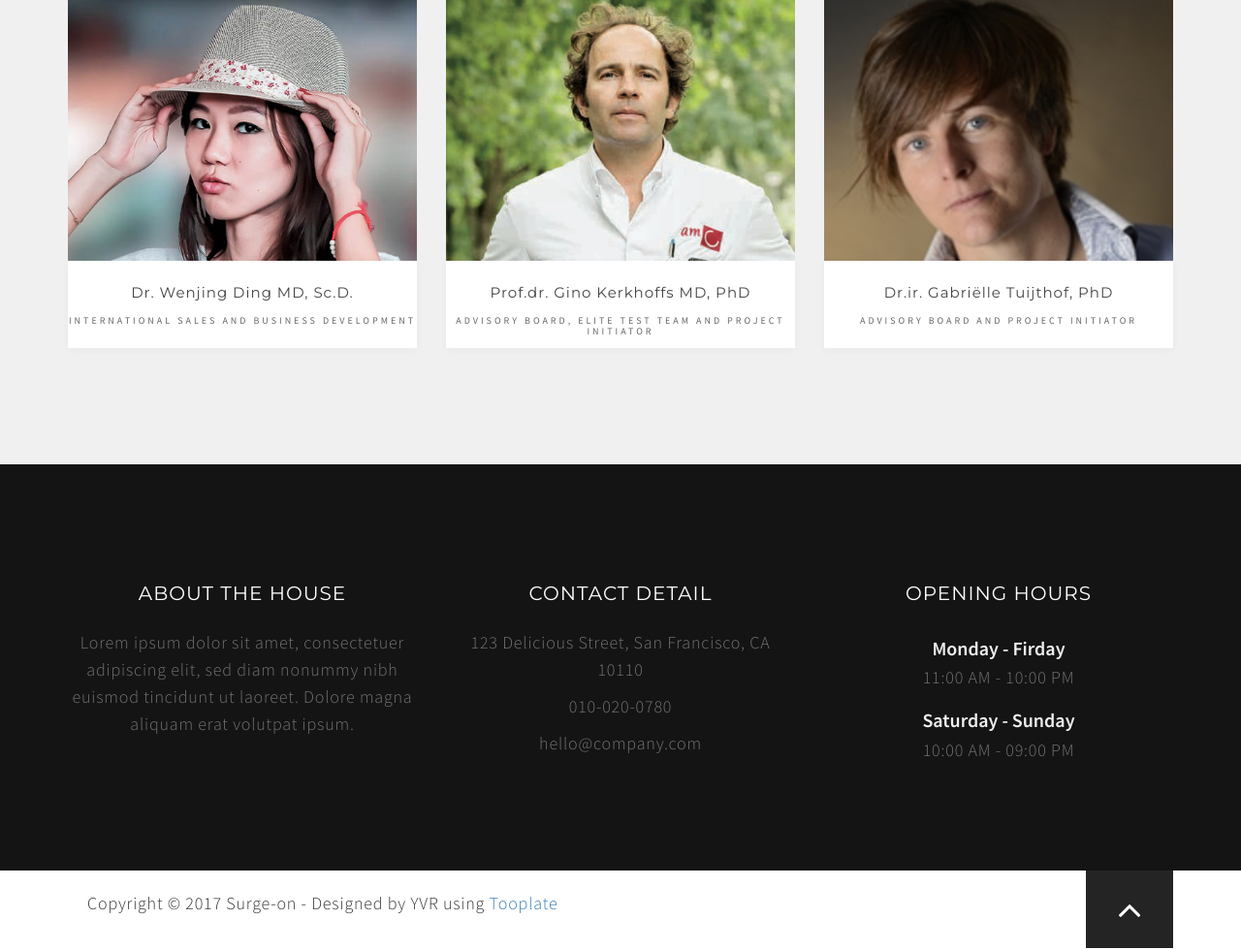
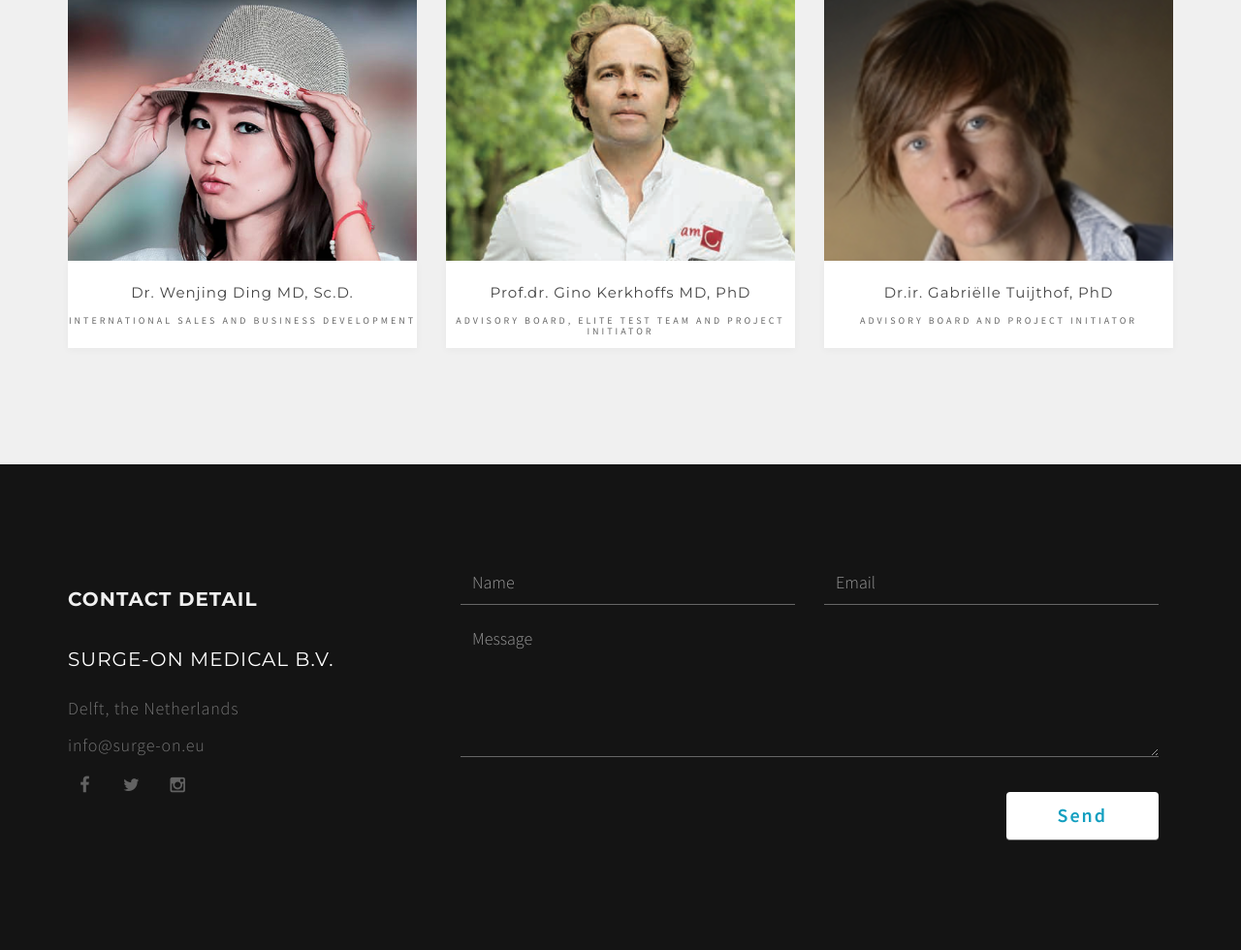
Before and after one commit to RiverWalker92/django, a Django app: page / in a window 1280 px wide. Shown: the part 3903-4883 px from the top of the page at 97% size. Run offline with Django 3.2, Linux system fonts and the light colour scheme; data comes from the database, SQL or seed files in the repository; some libraries are stand-ins or nearby versions.

Commit message:
reworked contact and added google map with marker
Signed-off-by: Roel Horeman <roel_horeman@hotmail.com>

```diff
--- a/static/css/style.css
+++ b/static/css/style.css
@@ -595,7 +595,7 @@ a:focus {
 }
 
 
-/* Contact section
+/* Contact section  */
 #contact {
   background: url('../images/contact-bg.jpg') 50% 0 repeat-y fixed;
   -webkit-background-size: cover;
@@ -646,22 +646,22 @@ a:focus {
   border-color: transparent;
   color: #ffffff;
 }
-*/
+
 /* Footer section  */
-footer {
+#footer {
     background-color: #141414;
     color: #757575;
     padding-top: 100px;
     padding-bottom: 100px;
 }
 
-footer h3 {
+#footer h3 {
     color: #ffffff;
     text-transform: uppercase;
     padding-bottom: 14px;
 }
 
-footer strong {
+#footer strong {
     color: #f0f0f0;
     font-size: 20px;
     display: block;
@@ -669,6 +669,51 @@ footer strong {
     padding-bottom: 2px;
 }
 
+#footer .form-control {
+    background: transparent;
+    border: none;
+    border-bottom: 1px solid #666;
+    border-radius: 0px;
+    box-shadow: none;
+    color: #ffffff;
+    font-size: 18px;
+    margin-bottom: 16px;
+    transition: all 0.4s ease-in-out;
+}
+
+#footer .form-control:hover {
+    border-color: #ddd;
+}
+
+#footer input {
+    height: 45px;
+}
+
+#footer input[type='submit'] {
+    background: #ffffff;
+    border-radius: 4px;
+    color: #139fc0;
+    font-size: 20px;
+    font-weight: 600;
+    letter-spacing: 2px;
+    height: 50px;
+    margin-top: 20px;
+    transition: all 0.4s ease-in-out;
+}
+
+#footer input[type='submit']:hover {
+    background-color: #139fc0;
+    border-color: transparent;
+    color: #ffffff;
+}
+
+/* start google map */
+#map-canvas {
+    border: none;
+    width: 100%;
+    height: 320px;
+}
+/* end google map */
 
 /* copyright section  */
 #copyright p {
--- a/static/js/custom.js
+++ b/static/js/custom.js
@@ -1,5 +1,48 @@
 
- /* jQuery Pre loader
+
+// google map
+var map = '';
+var center;
+
+function initialize() {
+    markLocation = new google.maps.LatLng(51.993491, 4.386561);
+
+    var mapOptions = {
+        zoom: 14,
+        center: markLocation,
+        scrollwheel: false
+    };
+
+
+    map = new google.maps.Map(document.getElementById('map-canvas'), mapOptions);
+    markerOptions = {
+        //label: "hello",
+        map: map,
+        position: markLocation,
+        title: "Surge-on",
+    }
+    marker = new google.maps.Marker(markerOptions);
+
+    google.maps.event.addDomListener(map, 'idle', function () {
+        calculateCenter();
+    });
+
+    google.maps.event.addDomListener(window, 'resize', function () {
+        map.setCenter(center);
+    });
+}
+
+function calculateCenter() {
+    center = map.getCenter();
+}
+
+function loadGoogleMap() {
+    var script = document.createElement('script');
+    script.type = 'text/javascript';
+    script.src = 'https://maps.googleapis.com/maps/api/js?v=3.exp&sensor=false&' + 'callback=initialize';
+    document.body.appendChild(script);
+}
+/* jQuery Pre loader
   -----------------------------------------------*/
 $(window).load(function(){
     $('.preloader').fadeOut(1000); // set duration in brackets
@@ -116,6 +159,7 @@ $(document).ready(function() {
       $('.flexslider').flexslider({
          animation: "slide"
       });
+
     });
 
 
@@ -144,5 +188,5 @@ $(document).ready(function() {
   /* wow
   -------------------------------*/
   new WOW({ mobile: false }).init();
-
+  loadGoogleMap();
   });
--- a/templates/index.html
+++ b/templates/index.html
@@ -436,41 +436,86 @@ http://www.tooplate.com/view/2083-steak-house
 
 		</div>
 	</div>
-</section>
+
+
+        <div class="container">
+            <div class="row">
+                <div class="col-md-3 col-sm-4 wow fadeInLeft" data-wow-delay="0.6s">
+                    <h2><strong>Solution</strong> Co.</h2>
+                    <p>Quisque at elit sapien. Sed velit enim, fringilla non suscipit quis, tristique et turpis. Proin vitae nisi justo.</p>
+                    <ul class="social-icon">
+                        <li><a href="#" class="fa fa-facebook"></a></li>
+                        <li><a href="#" class="fa fa-twitter"></a></li>
+                        <li><a href="#" class="fa fa-instagram"></a></li>
+                    </ul>
+                </div>
+                <div class="col-md-3 col-sm-4 wow fadeIn" data-wow-delay="0.9s">
+                    <address>
+                        <h3>Visit Office</h3>
+                        <p><i class="fa fa-map-marker too-icon"></i> 123 Walking Street, New York</p>
+                        <p><i class="fa fa-phone too-icon"></i> 010-010-0220</p>
+                        <p><i class="fa fa-envelope-o too-icon"></i> hello@company.com</p>
+                    </address>
+                </div>
+                <form action="#" method="post" class="col-md-6 col-sm-4" id="contact-form" role="form">
+                    <div class="col-md-6 col-sm-12 wow fadeIn" data-wow-delay="0.3s">
+                        <input name="name" type="text" class="form-control" id="name" placeholder="Name">
+                    </div>
+                    <div class="col-md-6 col-sm-12 wow fadeIn" data-wow-delay="0.3s">
+                        <input name="email" type="email" class="form-control" id="email" placeholder="Email">
+                    </div>
+                    <div class="col-md-12 col-sm-12 wow fadeIn" data-wow-delay="0.9s">
+                        <textarea name="message" rows="5" class="form-control" id="message" placeholder="Message"></textarea>
+                    </div>
+                    <div class="col-md-offset-9 col-md-3 col-sm-6 wow fadeIn" data-wow-delay="0.3s">
+                        <input name="submit" type="submit" class="form-control" id="submit" value="Send">
+                    </div>
+                </form>
+            </div>
+ </section>
 
 <!-- Footer section -->
 <footer>
-    <section id="contact" class="parallax-section">
+    <section id="footer" class="parallax-section">
         <div class="container">
             <div class="row">
 
-                <div class="wow fadeInUp col-md-4 col-sm-4" data-wow-delay="1.3s">
-                    <h3>About the house</h3>
-                    <p>
-                        Lorem ipsum dolor sit amet, consectetuer adipiscing elit, sed diam nonummy nibh euismod
-                        tincidunt ut laoreet. Dolore magna aliquam erat volutpat ipsum.
-                    </p>
+                <div class="wow fadeInUp col-md-4 col-sm-4" data-wow-delay="0.3s">
+                    <h3><strong>Contact Detail</strong></h3>
+                    <h3>Surge-on Medical B.V.</h3>
+                    <p>Delft, the Netherlands</p>
+                    <p>info@surge-on.eu</p>
+                    <ul class="social-icon">
+                        <li><a href="#" class="fa fa-facebook"></a></li>
+                        <li><a href="#" class="fa fa-twitter"></a></li>
+                        <li><a href="#" class="fa fa-instagram"></a></li>
+                    </ul>
                 </div>
-
-                <div class="wow fadeInUp col-md-4 col-sm-4" data-wow-delay="1.6s">
-                    <h3>Contact Detail</h3>
-                    <p>123 Delicious Street, San Francisco, CA 10110</p>
-                    <p>010-020-0780</p>
-                    <p>hello@company.com</p>
-                </div>
-
-                <div class="wow fadeInUp col-md-4 col-sm-4" data-wow-delay="1.9s">
-                    <h3>Opening Hours</h3>
-                    <strong>Monday - Firday</strong>
-                    <p>11:00 AM - 10:00 PM</p>
-                    <strong>Saturday - Sunday</strong>
-                    <p>10:00 AM - 09:00 PM</p>
-                </div>
+                <form action="#" method="post" class="col-md-8 col-sm-8" id="contact-form" role="form">
+                    <div class="col-md-6 col-sm-12 wow fadeIn" data-wow-delay="0.3s">
+                        <input name="name" type="text" class="form-control" id="name" placeholder="Name">
+                    </div>
+                    <div class="col-md-6 col-sm-12 wow fadeIn" data-wow-delay="0.3s">
+                        <input name="email" type="email" class="form-control" id="email" placeholder="Email">
+                    </div>
+                    <div class="col-md-12 col-sm-12 wow fadeIn" data-wow-delay="0.3s">
+                        <textarea name="message" rows="5" class="form-control" id="message" placeholder="Message"></textarea>
+                    </div>
+                    <div class="col-md-offset-9 col-md-3 col-sm-6 wow fadeIn" data-wow-delay="0.3s">
+                        <input name="submit" type="submit" class="form-control" id="submit" value="Send">
+                    </div>
+                </form>
 
             </div>
         </div>
     </section>
 </footer>
+
+    <!-- start google map -->
+    <div class="google_map">
+        <div id="map-canvas"></div>
+    </div>
+    <!-- end google map -->
 
 <!-- Copyright section -->
 <section id="copyright">
```
Lines whose indentation alone changed are shown as unchanged.
